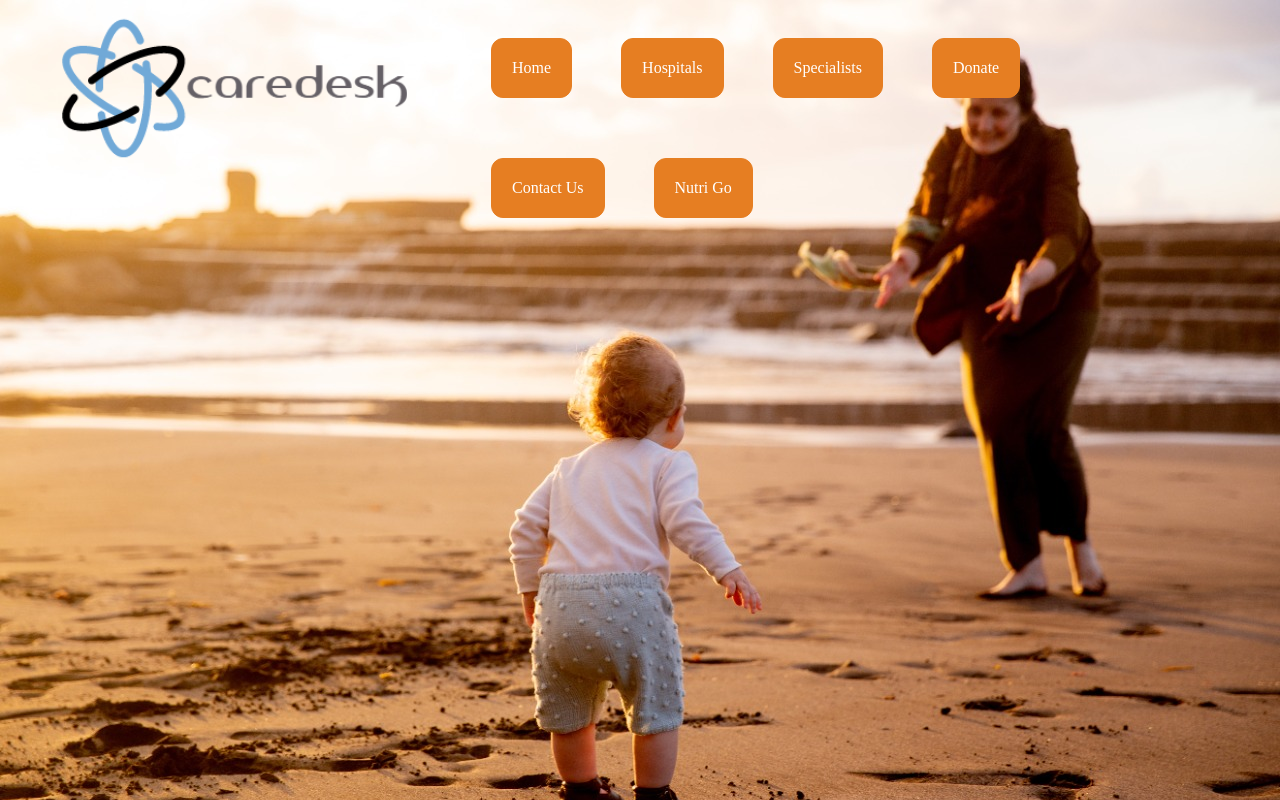
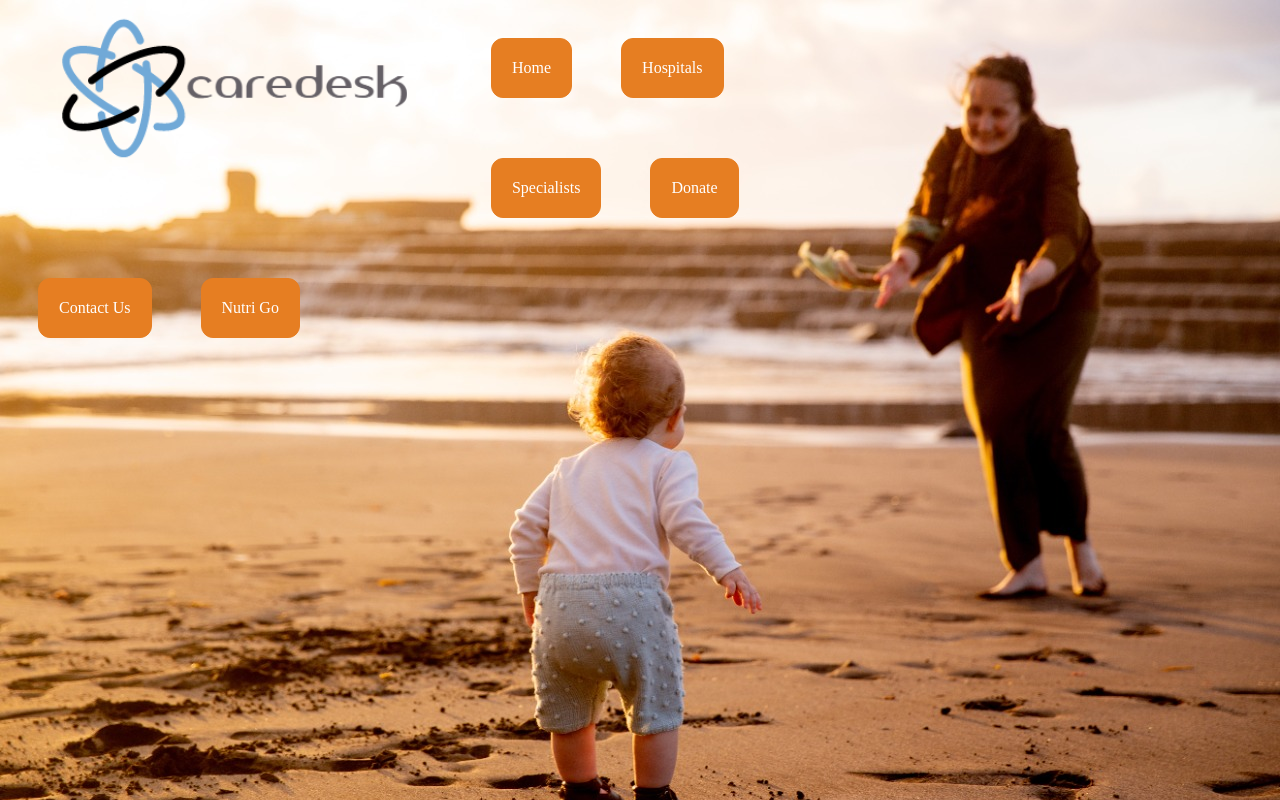
Before and after one commit to caredesk/caredesk, a plain HTML site: page index.html in a window 1280 px wide. Drawn offline with Linux system fonts and the light colour scheme.

Commit message:
Update test.css

```diff
--- a/test.css
+++ b/test.css
@@ -35,7 +35,7 @@ h1{
    margin-top: 50px;
     font-weight: 400;
 
-  padding-right:  200px;
+  padding-right:  400px;
     text-decoration: none;
     border-radius: 12px;
 margin: 0px;
```
